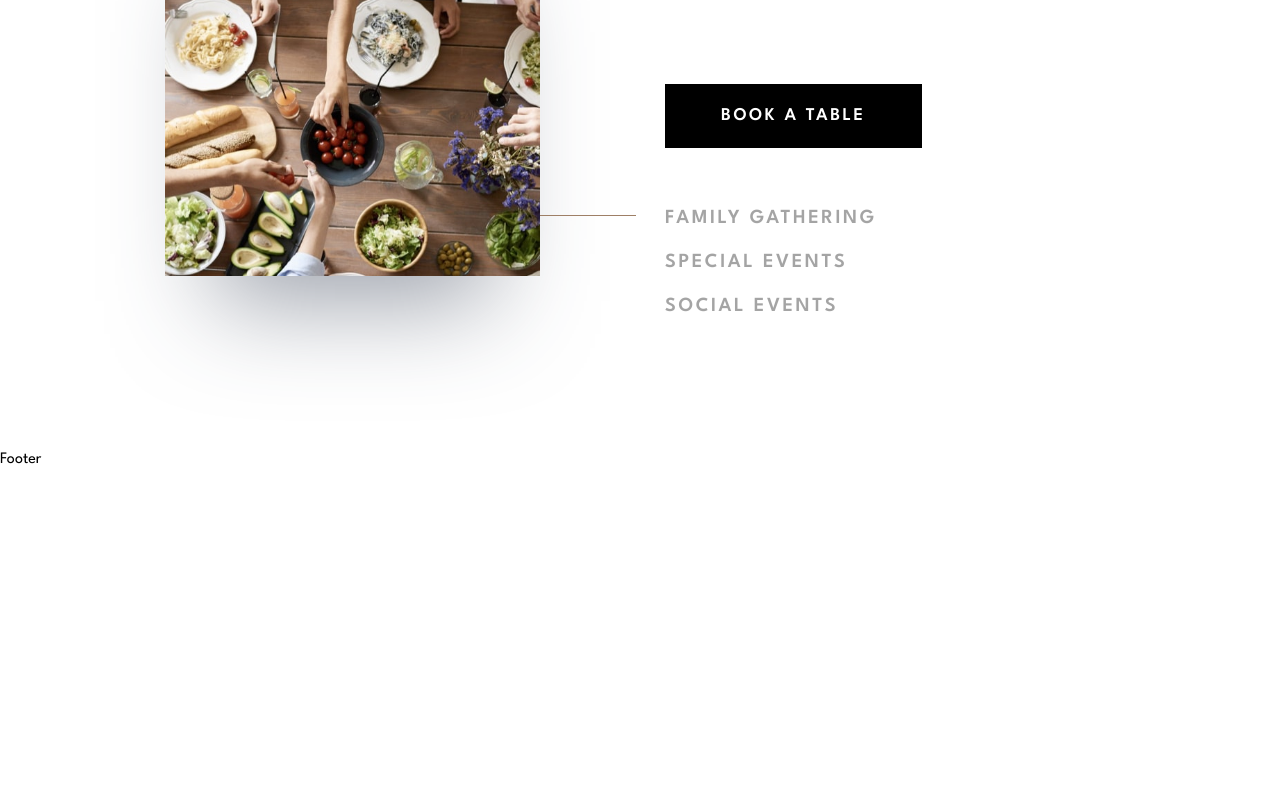
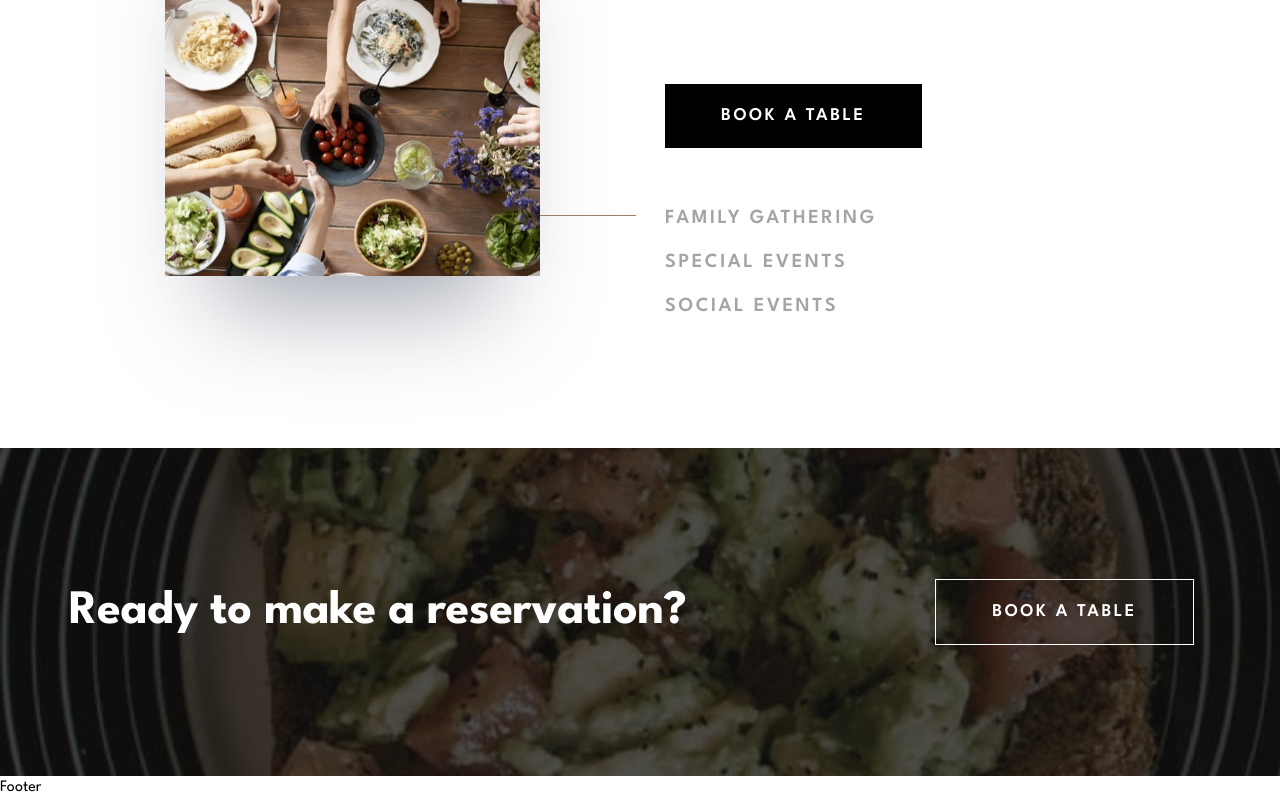
Before and after one commit to caarlosdamian/dine-restaurant, a Next.js app: page / in a window 1280 px wide. Shown: the part 3660-4460 px from the top of the page. Before the commit the page ends 4132 px from the top, so only its background shows below. Built offline with nearby package versions, Linux system fonts and the light colour scheme.

Commit message:
feat(sections): added readu section

```diff
--- a/src/app/page.tsx
+++ b/src/app/page.tsx
@@ -1,4 +1,4 @@
-import { Events, Featured, Footer, Hero, Menu } from '@/components';
+import { Events, Featured, Footer, Hero, Menu, Ready } from '@/components';
 
 export default function Home() {
   return (
@@ -7,6 +7,7 @@ export default function Home() {
       <Featured />
       <Menu />
       <Events />
+      <Ready />
     </main>
   );
 }
--- a/src/components/button/Button.tsx
+++ b/src/components/button/Button.tsx
@@ -3,17 +3,18 @@ import React, { ButtonHTMLAttributes } from 'react';
 
 interface Props extends ButtonHTMLAttributes<HTMLButtonElement> {
   label: string;
-  variant?: 'light' | 'dark';
+  variant?: 'light' | 'dark' | 'transparent';
 }
 
 export const Button = ({ label, variant = 'dark', ...props }: Props) => {
   return (
     <button
-      className={`${
-        variant === 'dark'
-          ? 'ring-white text-white bg-black hover:bg-white hover:text-black hover:ring-black disabled:text-white'
-          : 'ring-black  text-black hover:bg-black hover:text-white disabled:text-black'
-      }      py-6 px-14 min-w-[245px] ring-1  text-lg font-semibold leading-4 tracking-[2.5px] cursor-pointer disabled:opacity-25 disabled:cursor-not-allowed disabled:bg-transparent `}
+      className={`ring-white text-white bg-black hover:bg-white hover:text-black hover:ring-black disabled:text-white py-6 px-14 min-w-[245px] ring-1  text-lg font-semibold leading-4 tracking-[2.5px] cursor-pointer disabled:opacity-25 disabled:cursor-not-allowed disabled:bg-transparent ${
+        variant === 'transparent'
+          ? 'bg-transparent'
+          : variant === 'light' &&
+            'ring-black  text-black hover:bg-black hover:text-white disabled:text-black'
+      }`}
       {...props}
     >
       {label}
--- a/src/components/events/Events.tsx
+++ b/src/components/events/Events.tsx
@@ -70,7 +70,7 @@ export const Events = () => {
               {sectionInfo[eventIndex].desc}
             </h2>
           </div>
-          <Button label="BOOK A TABLE" />
+          <Button variant='dark' label="BOOK A TABLE" />
         </div>
       </div>
     </section>
--- a/src/components/index.ts
+++ b/src/components/index.ts
@@ -4,3 +4,4 @@ export { Featured } from "./featured/Featured";
 export { Hero } from "./hero/Hero";
 export { Menu } from "./menu/Menu";
 export { Events } from "./events/Events";
+export { Ready } from "./ready/Ready";
--- /dev/null
+++ b/src/components/ready/Ready.tsx
@@ -0,0 +1,15 @@
+import React from 'react';
+import { Button } from '..';
+
+export const Ready = () => {
+  return (
+    <div className="bg-[url('/images/homepage/ready-bg-mobile.jpg')] md:bg-[url('/images/homepage/ready-bg-tablet.jpg')]  lg:bg-[url('/images/homepage/ready-bg-desktop.jpg')] bg-no-repeat bg-cover px-6 py-20 min-h-[328px] flex items-center justify-center md:pl-[66px] md:pr-[84px]">
+      <div className="flex flex-col gap-5 items-center text-center md:gap-6 lg:flex-row lg:gap-[250px]">
+        <h1 className="text-[32px] text-white font-bold leading-10 tracking-[-0.4px] md:text-5xl md:leading-[48px]">
+          Ready to make a reservation?
+        </h1>
+        <Button variant="transparent" label="BOOK A TABLE" />
+      </div>
+    </div>
+  );
+};
```
